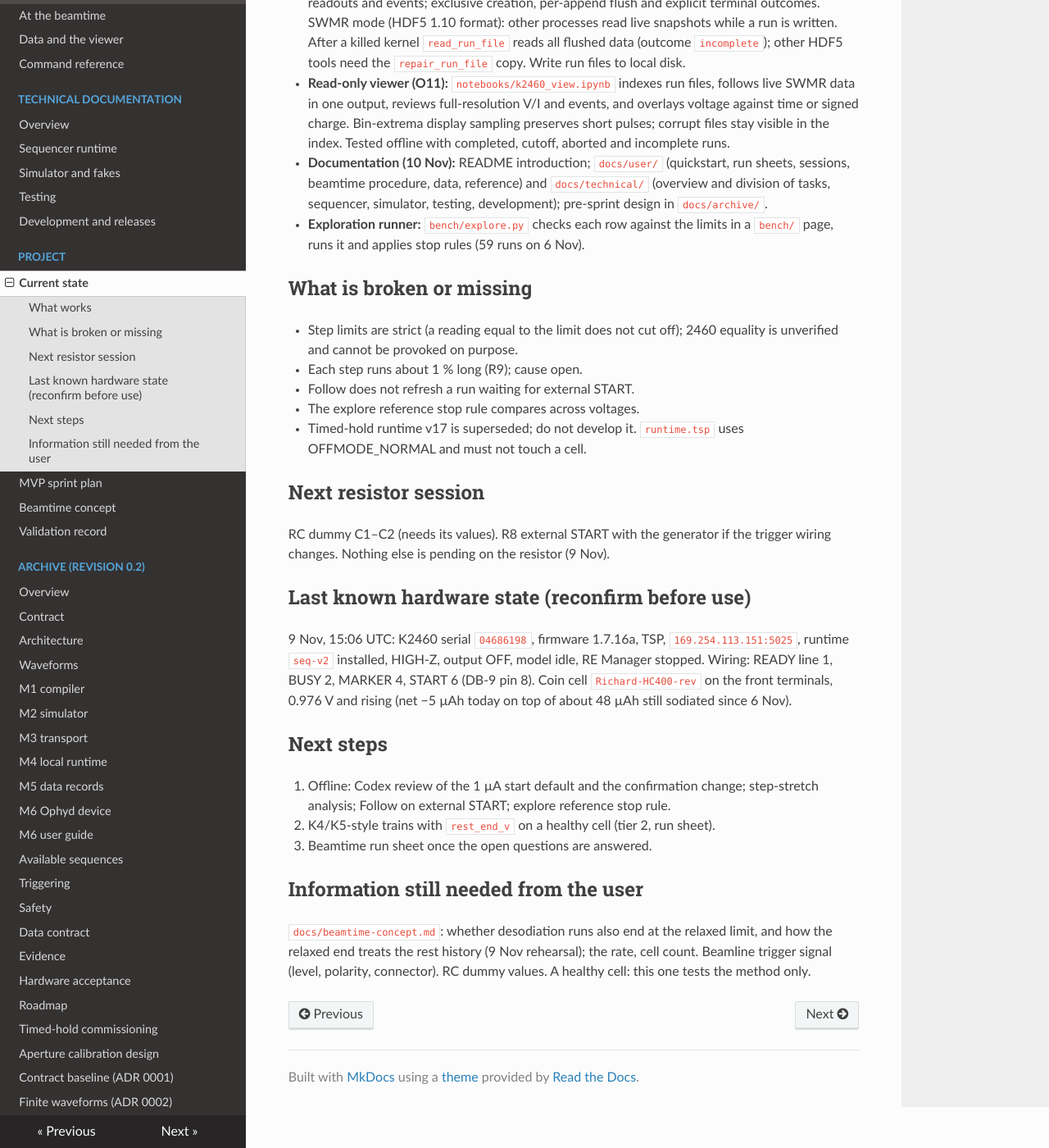
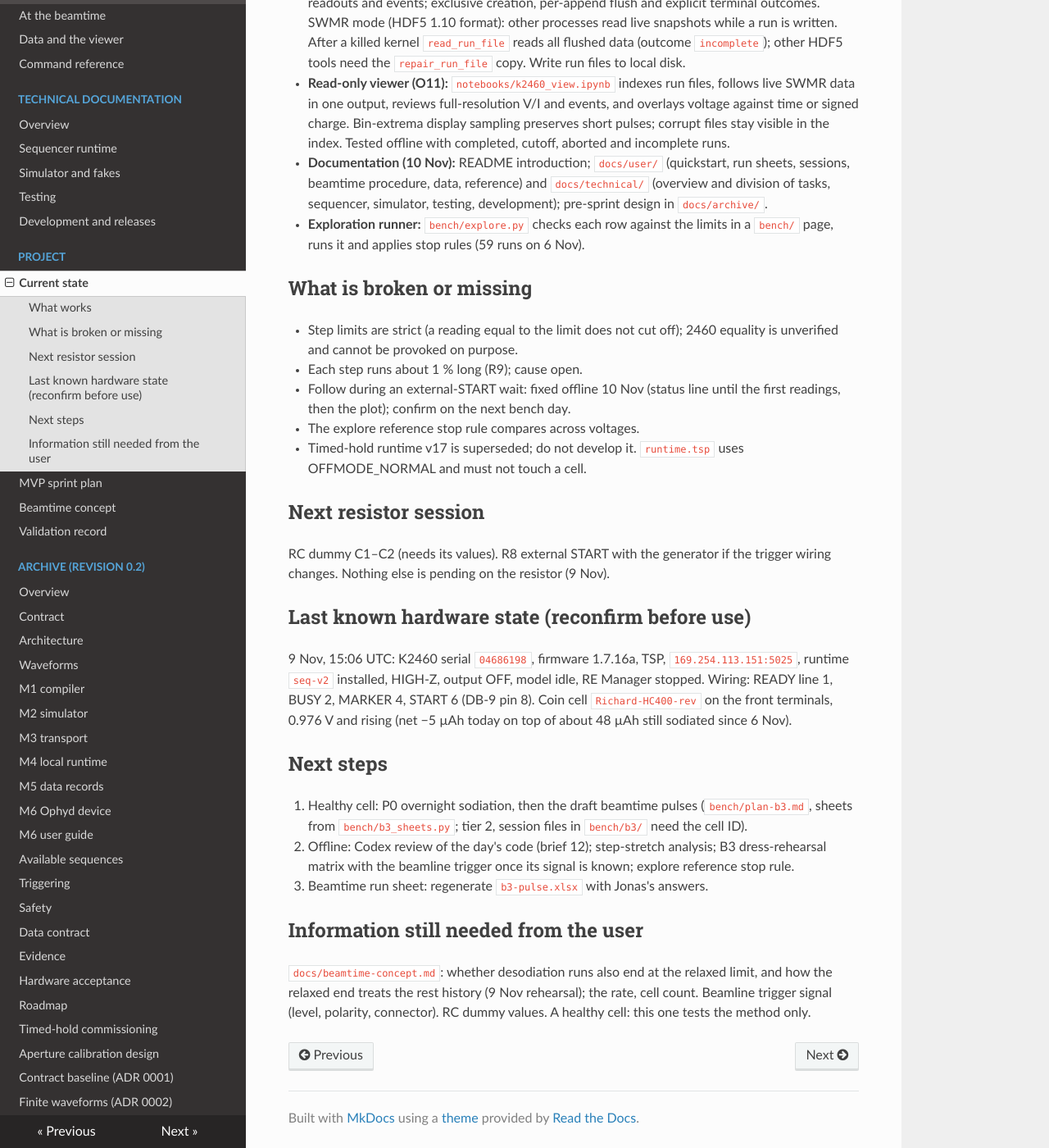
Before and after one commit to BAMresearch/ophyd-electrochemistry, an MkDocs documentation site: the page built from docs/current-state.md, in a window 1280 px wide and 1400 px high, scrolled down 1349 px. Shown: the whole window at 82% size. Built offline with MkDocs 1.6.1, drawn with Linux system fonts in a browser that asks for light colours; nearby versions of some CDN libraries; some of the changed text lies outside the part shown.

Commit message:
docs: daily Codex review rule, MoDaCor-derived agent rules, brief 12
AGENTS.md: a design-contract section (component roles from the technical
overview, code and focused tests as the contract, reuse instead of parallel
code, archived 0.2 modules are not the pattern, ask when intent is unclear);
focused tests while iterating, full suite before committing; a Codex review of
in-depth code changes at least once per coding day. Brief 12 covers today's
code. current-state: B3 next steps, Follow fix pending bench confirmation.

Co-Authored-By: Claude Opus 5.5 <noreply@anthropic.com>

```diff
--- a/docs/current-state.md
+++ b/docs/current-state.md
@@ -76,7 +76,8 @@ Keep this file short (see `AGENTS.md`). The detailed pre-sprint diary
 - Step limits are strict (a reading equal to the limit does not cut off);
   2460 equality is unverified and cannot be provoked on purpose.
 - Each step runs about 1 % long (R9); cause open.
-- Follow does not refresh a run waiting for external START.
+- Follow during an external-START wait: fixed offline 10 Nov (status line until
+  the first readings, then the plot); confirm on the next bench day.
 - The explore reference stop rule compares across voltages.
 - Timed-hold runtime v17 is superseded; do not develop it. `runtime.tsp` uses
   OFFMODE_NORMAL and must not touch a cell.
@@ -96,10 +97,13 @@ pin 8). Coin cell `Richard-HC400-rev` on the front terminals, 0.976 V and rising
 
 ## Next steps
 
-1. Offline: Codex review of the 1 µA start default and the confirmation change;
-   step-stretch analysis; Follow on external START; explore reference stop rule.
-2. K4/K5-style trains with `rest_end_v` on a healthy cell (tier 2, run sheet).
-3. Beamtime run sheet once the open questions are answered.
+1. Healthy cell: P0 overnight sodiation, then the draft beamtime pulses
+   (`bench/plan-b3.md`, sheets from `bench/b3_sheets.py`; tier 2, session files
+   in `bench/b3/` need the cell ID).
+2. Offline: Codex review of the day's code (brief 12); step-stretch analysis;
+   B3 dress-rehearsal matrix with the beamline trigger once its signal is known;
+   explore reference stop rule.
+3. Beamtime run sheet: regenerate `b3-pulse.xlsx` with Jonas's answers.
 
 ## Information still needed from the user
 
```
Also changed, not shown: other parts of docs/current-state.md (+1 -1 lines), AGENTS.md (+25 -1 lines), briefs/12-review-follow-enqueue-b3.md (added, +37 -0 lines), briefs/README.md (+1 -0 lines).
